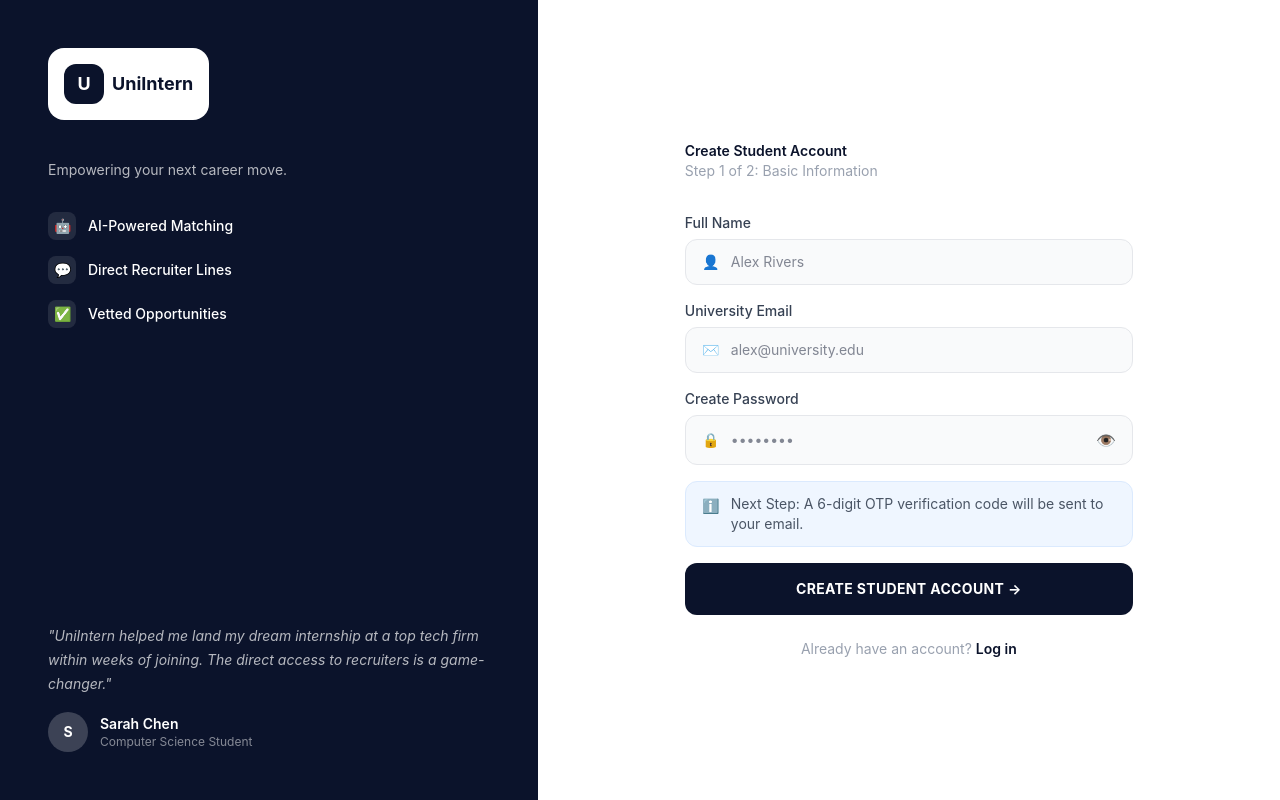
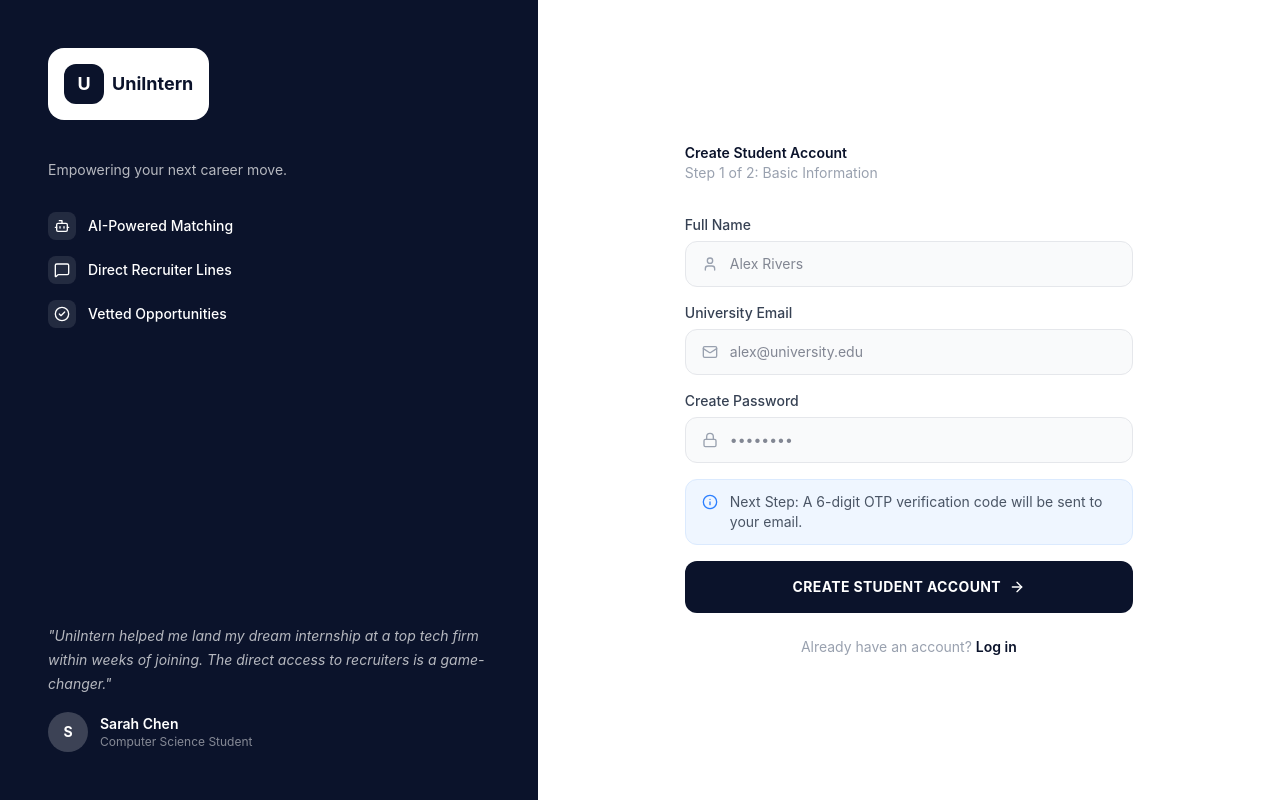
Before and after one commit to CyrilAshong/UniIntern-Web, a React (Vite) app: page /student/register in a window 1280 px wide. Built offline with nearby package versions, Linux system fonts and the light colour scheme.

Commit message:
style(auth): improve student registration UI with lucide icons

```diff
--- a/src/pages/auth/StudentRegisterPage.tsx
+++ b/src/pages/auth/StudentRegisterPage.tsx
@@ -1,5 +1,16 @@
 import { useState } from 'react';
 import { Link, useNavigate } from 'react-router-dom';
+import {
+  Bot,
+  MessageSquare,
+  CheckCircle2,
+  User,
+  Mail,
+  Lock,
+  Info,
+  ArrowRight,
+  Loader2,
+} from 'lucide-react';
 import { useAuth } from '../../context/AuthContext';
 import { registerStudent } from '../../services/authService';
 
@@ -9,7 +20,6 @@ const StudentRegisterPage = () => {
   const [fullName, setFullName] = useState('');
   const [email, setEmail] = useState('');
   const [password, setPassword] = useState('');
-  const [showPassword, setShowPassword] = useState(false);
   const [isLoading, setIsLoading] = useState(false);
   const [error, setError] = useState('');
 
@@ -60,13 +70,13 @@ const StudentRegisterPage = () => {
 
           <div className="space-y-4">
             {[
-              { icon: '🤖', label: 'AI-Powered Matching' },
-              { icon: '💬', label: 'Direct Recruiter Lines' },
-              { icon: '✅', label: 'Vetted Opportunities' },
+              { icon: Bot, label: 'AI-Powered Matching' },
+              { icon: MessageSquare, label: 'Direct Recruiter Lines' },
+              { icon: CheckCircle2, label: 'Vetted Opportunities' },
             ].map((item) => (
               <div key={item.label} className="flex items-center gap-3">
                 <div className="w-7 h-7 bg-white/10 rounded-lg flex items-center justify-center">
-                  <span className="text-sm">{item.icon}</span>
+                  <item.icon className="size-4 text-white" />
                 </div>
                 <span className="text-white text-sm font-medium">{item.label}</span>
               </div>
@@ -115,7 +125,7 @@ const StudentRegisterPage = () => {
                 Full Name
               </label>
               <div className="flex items-center border border-gray-200 rounded-xl px-4 py-3 gap-3 bg-gray-50 focus-within:border-navy focus-within:bg-white transition-colors">
-                <span className="text-gray-400 text-sm">👤</span>
+                <User className="size-4 text-gray-400 shrink-0" />
                 <input
                   type="text"
                   placeholder="Alex Rivers"
@@ -131,7 +141,7 @@ const StudentRegisterPage = () => {
                 University Email
               </label>
               <div className="flex items-center border border-gray-200 rounded-xl px-4 py-3 gap-3 bg-gray-50 focus-within:border-navy focus-within:bg-white transition-colors">
-                <span className="text-gray-400 text-sm">✉️</span>
+                <Mail className="size-4 text-gray-400 shrink-0" />
                 <input
                   type="email"
                   placeholder="alex@university.edu"
@@ -147,26 +157,20 @@ const StudentRegisterPage = () => {
                 Create Password
               </label>
               <div className="flex items-center border border-gray-200 rounded-xl px-4 py-3 gap-3 bg-gray-50 focus-within:border-navy focus-within:bg-white transition-colors">
-                <span className="text-gray-400 text-sm">🔒</span>
+                <Lock className="size-4 text-gray-400 shrink-0" />
                 <input
-                  type={showPassword ? 'text' : 'password'}
+                  type= "password"
                   placeholder="••••••••"
                   className="flex-1 text-sm text-navy bg-transparent focus:outline-none"
                   value={password}
                   onChange={(e) => setPassword(e.target.value)}
                 />
-                <button
-                  type="button"
-                  onClick={() => setShowPassword(!showPassword)}
-                  className="text-gray-400 hover:text-navy transition-colors">
-                  {showPassword ? '🙈' : '👁️'}
-                </button>
               </div>
             </div>
 
             {/* OTP Info */}
             <div className="flex items-start gap-3 bg-blue-50 border border-blue-100 rounded-xl px-4 py-3">
-              <span className="text-blue-500 text-sm mt-0.5">ℹ️</span>
+              <Info className="size-4 text-blue-500 shrink-0 mt-0.5" />
               <p className="text-sm text-gray-600 leading-5">
                 Next Step: A 6-digit OTP verification code will be sent to your
                 email.
@@ -176,8 +180,18 @@ const StudentRegisterPage = () => {
             <button
               type="submit"
               disabled={isLoading}
-              className="w-full bg-navy text-white font-bold py-4 rounded-xl hover:bg-navy-light transition-colors text-sm tracking-wide disabled:opacity-70 uppercase">
-              {isLoading ? 'Creating Account...' : 'Create Student Account →'}
+              className="w-full bg-navy text-white font-bold py-4 rounded-xl hover:bg-navy-light transition-colors text-sm tracking-wide disabled:opacity-70 uppercase flex items-center justify-center gap-2">
+              {isLoading ? (
+                <>
+                  <Loader2 className="size-4 animate-spin" />
+                  <span>Creating Account...</span>
+                </>
+              ) : (
+                <>
+                  <span>Create Student Account</span>
+                  <ArrowRight className="size-4" />
+                </>
+              )}
             </button>
           </form>
 
```
